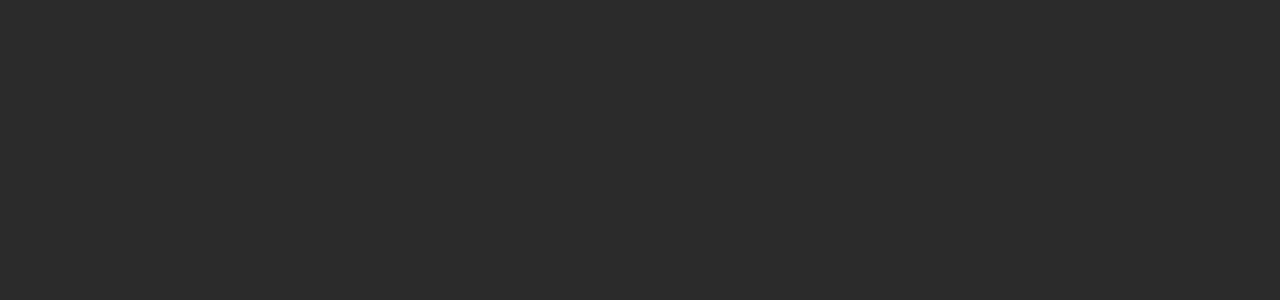
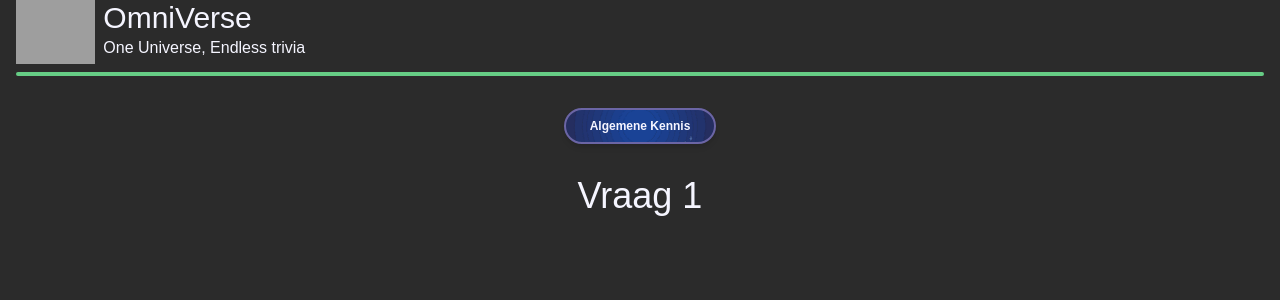
Before and after one commit to Jannus-dev/Trivia, a Nuxt app: page /quizpagina in a window 1280 px wide. Before the commit this address had no page. Shown: the top 300 px of the page. Built offline with nearby package versions, Linux system fonts and the light colour scheme; grey boxes are pictures that could not be loaded.

Commit message:
end of day

```diff
--- /dev/null
+++ b/app/components/categorieLabelComponent.vue
@@ -0,0 +1,32 @@
+<script setup lang="ts">
+defineProps<{
+  label: string
+  vraag: string
+}>()
+</script>
+
+
+<template>
+    <br></br>
+<div class="flex items-center justify-center">
+    <span class="
+
+      bg-[url('../img/Blauwbg.svg')]
+      bg-cover
+      bg-center
+      bg-no-repeat
+
+      text-space-tekst font-bold py-2 px-6 rounded-full text-xs shadow-md border-2 border-space-purple">
+      {{ label }}
+    </span>
+  </div>
+<br></br>
+  <h1 class="text-space-tekst py-2 px-6 text-4xl text-center ">
+    {{ vraag }}
+  </h1>
+</template>
+
+
+<style scoped>
+
+</style>
--- /dev/null
+++ b/app/pages/quizpagina.vue
@@ -0,0 +1,17 @@
+<script setup lang="ts">
+
+</script>
+
+<template>
+
+<HeaderComponent/>
+<categorieLabelComponent
+    label="Algemene Kennis"
+    vraag="Vraag 1"
+/>
+
+</template>
+
+<style scoped>
+
+</style>
```
Also changed, not shown: app/assets/img/Blauwbg.png (added), app/assets/img/Blauwbg.svg (added).
